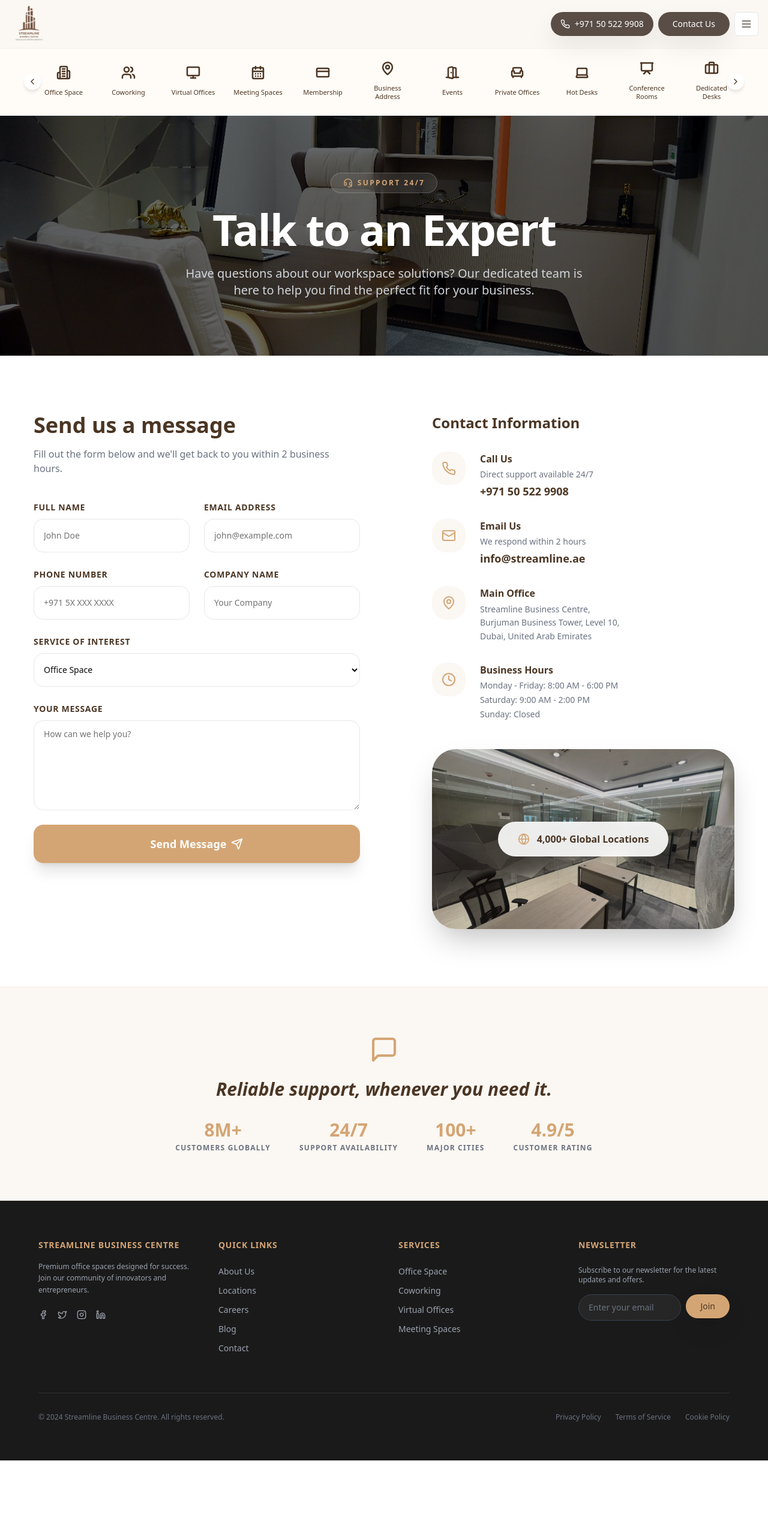
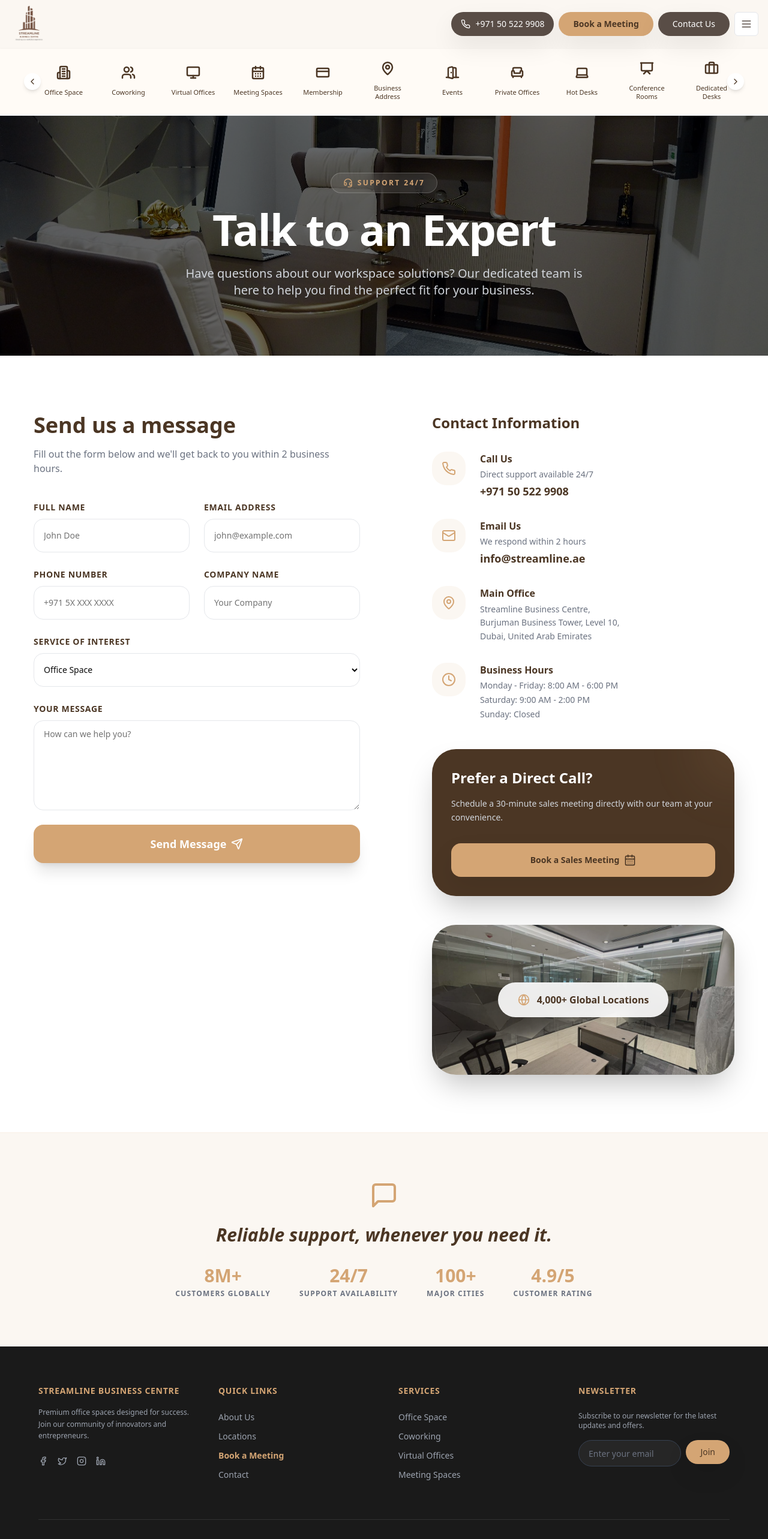
Before and after one commit to pvsameerpvs/streamlinebusinesscentre, a Next.js app: page /contact in a window 1280 px wide. Shown: the top 2566 px of the page at 60% size. Before the commit the page ends 2435 px from the top, so only its background shows below. Built offline with nearby package versions, Linux system fonts and the light colour scheme.

Commit message:
fix: currct ui

```diff
--- a/app/business-address/page.tsx
+++ b/app/business-address/page.tsx
@@ -280,8 +280,10 @@ export default function BusinessAddressPage() {
                        <span>Calls transferred directly to you when needed</span>
                     </div>
                  </div>
-                 <Button variant="outline" className="border-[#4b3624] text-[#4b3624] rounded-full px-8 py-6 h-14 font-bold">
-                    Talk to an expert
+                 <Button asChild variant="outline" className="border-[#4b3624] text-[#4b3624] rounded-full px-8 py-6 h-14 font-bold hover:bg-[#4b3624] hover:text-white transition-all active:scale-95">
+                    <a href="https://calendly.com/streamlinebusinesscenter-sales/30min" target="_blank" rel="noopener noreferrer">
+                      Schedule a Meeting
+                    </a>
                  </Button>
               </div>
               <div className="relative h-[450px] rounded-[3rem] overflow-hidden order-1 md:order-2 shadow-xl">
--- a/app/contact/page.tsx
+++ b/app/contact/page.tsx
@@ -11,7 +11,8 @@ import {
   Send,
   CheckCircle2,
   Globe,
-  Headset
+  Headset,
+  CalendarDays
 } from "lucide-react";
 import { Button } from "@/components/ui/button";
 import { Input } from "@/components/ui/input";
@@ -261,8 +262,25 @@ export default function ContactPage() {
                 </div>
               </div>
 
+              {/* Calendly Booking Card */}
+              <div className="bg-[#4b3624] p-8 rounded-[2.5rem] text-white shadow-2xl relative overflow-hidden group">
+                <div className="absolute top-0 right-0 w-32 h-32 bg-[#d4a574]/10 rounded-full -mr-16 -mt-16 blur-2xl group-hover:bg-[#d4a574]/20 transition-all duration-500" />
+                <h3 className="text-2xl font-bold mb-4 relative z-10">Prefer a Direct Call?</h3>
+                <p className="text-gray-300 text-sm mb-8 leading-relaxed relative z-10">
+                  Schedule a 30-minute sales meeting directly with our team at your convenience.
+                </p>
+                <Button
+                  asChild
+                  className="w-full h-14 bg-[#d4a574] hover:bg-[#b08963] text-[#4b3624] font-bold rounded-xl shadow-lg relative z-10 transition-transform active:scale-95"
+                >
+                  <a href="https://calendly.com/streamlinebusinesscenter-sales/30min" target="_blank" rel="noopener noreferrer">
+                    Book a Sales Meeting <CalendarDays className="ml-2 w-5 h-5" />
+                  </a>
+                </Button>
+              </div>
+
               {/* Map Placeholder/CTA */}
-              <div className="relative h-[300px] rounded-[2.5rem] overflow-hidden group shadow-2xl">
+              <div className="relative h-[250px] rounded-[2.5rem] overflow-hidden group shadow-2xl">
                 <Image src="/office-1.jpeg" alt="Our Location" fill className="object-cover group-hover:scale-105 transition-transform duration-700" />
                 <div className="absolute inset-0 bg-[#4b3624]/20 flex items-center justify-center">
                   <div className="bg-white/90 backdrop-blur-md px-8 py-4 rounded-full shadow-2xl border border-white/20">
--- a/app/meeting-spaces/page.tsx
+++ b/app/meeting-spaces/page.tsx
@@ -202,8 +202,10 @@ export default function MeetingSpacesPage() {
                     <span>Global recommendations</span>
                   </div>
                 </div>
-                <Button size="lg" className="bg-[#d4a574] hover:bg-[#c39665] text-white px-10 py-7 text-lg rounded-full">
-                  Talk to an expert
+                <Button asChild size="lg" className="bg-[#d4a574] hover:bg-[#c39665] text-white px-10 py-7 text-lg rounded-full shadow-lg transition-transform active:scale-95">
+                  <a href="https://calendly.com/streamlinebusinesscenter-sales/30min" target="_blank" rel="noopener noreferrer">
+                    Book a Sales Meeting
+                  </a>
                 </Button>
               </div>
               <div className="relative w-full max-w-sm aspect-square rounded-[2rem] overflow-hidden shadow-2xl border-4 border-white/10 group-hover:scale-[1.02] transition-transform duration-500">
--- a/components/footer.tsx
+++ b/components/footer.tsx
@@ -42,8 +42,7 @@ export function SiteFooter() {
             <ul className="space-y-3 text-sm text-gray-400">
               <li><Link href="/about" className="hover:text-white">About Us</Link></li>
               <li><Link href="/locations" className="hover:text-white">Locations</Link></li>
-              <li><Link href="/careers" className="hover:text-white">Careers</Link></li>
-              <li><Link href="/blog" className="hover:text-white">Blog</Link></li>
+              <li><Link href="https://calendly.com/streamlinebusinesscenter-sales/30min" target="_blank" className="text-[#d4a574] hover:text-white font-semibold">Book a Meeting</Link></li>
               <li><Link href="/contact" className="hover:text-white">Contact</Link></li>
             </ul>
           </div>
--- a/components/home/contact-section.tsx
+++ b/components/home/contact-section.tsx
@@ -77,6 +77,16 @@ export function ContactSection() {
               <p className="text-lg md:text-xl text-gray-500 max-w-xl font-medium leading-relaxed">
                 Our experts are ready to help you find the perfect solution for your business. Reach out today for a personalized consultation.
               </p>
+              <div className="pt-4">
+                <Button
+                  asChild
+                  className="h-14 px-8 bg-[#d4a574] hover:bg-[#b08963] text-[#4b3624] font-bold rounded-2xl shadow-lg transition-transform hover:scale-[1.02] active:scale-95 flex items-center gap-3 w-fit"
+                >
+                  <a href="https://calendly.com/streamlinebusinesscenter-sales/30min" target="_blank" rel="noopener noreferrer">
+                    Book a Sales Meeting <Send className="w-5 h-5" />
+                  </a>
+                </Button>
+              </div>
             </div>
 
             {/* Contact Details Grid */}
--- a/components/navbar.tsx
+++ b/components/navbar.tsx
@@ -37,6 +37,7 @@ export function Navbar() {
   const [menuView, setMenuView] = useState<"main" | "get-started" | "products" | "discover">("main");
 
   const getStartedItems = [
+    { label: "Book a sales meeting", icon: CalendarDays, href: "https://calendly.com/streamlinebusinesscenter-sales/30min", external: true },
     { label: "Talk to an expert", icon: User, href: "/contact" },
     { label: "Find an Office Space", icon: Building2, href: "/office-space" },
     { label: "Enquire about virtual office", icon: Monitor, href: "/virtual-offices" },
@@ -121,6 +122,15 @@ export function Navbar() {
               </DropdownMenuItem>
             </DropdownMenuContent>
           </DropdownMenu>
+
+          <Link href="https://calendly.com/streamlinebusinesscenter-sales/30min" target="_blank">
+            <Button
+              variant="default"
+              className="hidden h-10 rounded-full bg-[#d4a574] px-6 text-sm text-[#4b3624] font-bold hover:bg-[#b08963] md:flex"
+            >
+              Book a Meeting
+            </Button>
+          </Link>
 
           <Link href="/contact">
             <Button
@@ -256,6 +266,7 @@ export function Navbar() {
                         <SheetClose asChild key={item.label}>
                           <Link
                             href={item.href}
+                            target={item.external ? "_blank" : undefined}
                             className="flex items-center gap-6 group py-2"
                           >
                             <div className="w-10 h-10 flex items-center justify-center text-[#454545] transition-colors group-hover:text-[#bf9445]">
```
Also changed, not shown: 1 other file (tests, documents, lock files or other folders).
